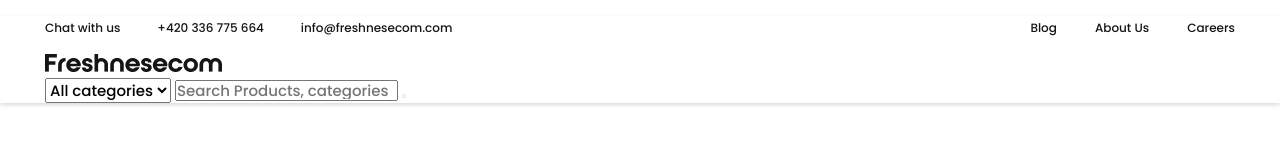
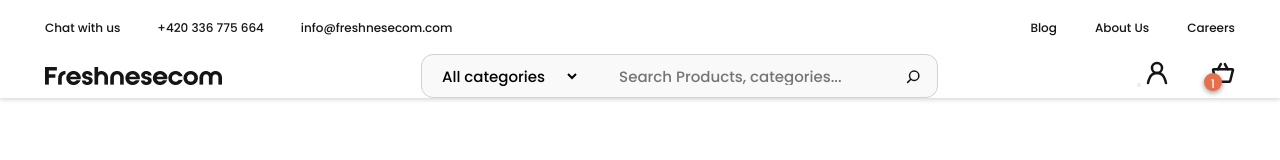
Before and after one commit to bakhodirsuyarov/selfstudy, a plain HTML site: page index.html in a window 1280 px wide. Drawn offline with Linux system fonts and the light colour scheme.

Commit message:
add header-between section

```diff
--- a/index.html
+++ b/index.html
@@ -5,7 +5,7 @@
   <meta http-equiv="X-UA-Compatible" content="IE=edge">
   <meta name="viewport" content="width=device-width, initial-scale=1.0">
   <link rel="stylesheet" href="./css/main.min.css">
-  <title>Document</title>
+  <title>eCommerce</title>
 </head>
 <body>
   <header class="site-header">
@@ -35,7 +35,7 @@
         <a class="header-between__link" href="index.html">
           <img class="header-between__img" src="./img/Freshnesecom.png" alt="logo" width="177px" height="50px">
         </a>
-        <form class="header-between__img" action="https://echo.htmlacademy.ru" method="POST">
+        <form class="header-between__form" action="https://echo.htmlacademy.ru" method="POST">
           <select class="header-between__select" name="select" id="select">
             <option value="" disabled selected>All categories</option>
             <option value="bakery">Bakery</option>
@@ -44,9 +44,27 @@
             <option value="drinks">Drinks</option>
             <option value="kitchen">Kitchen</option>
           </select>
-          <input class="header-between__input" type="text" name="serach products" id="search" placeholder="Search Products, categories">
-          <button class="site-header__button" type="submit"></button>
+          <input class="header-between__input" type="text" name="serach products" id="search" placeholder="Search Products, categories...">
+          <button class="header-between__button" type="submit"></button>
         </form>
+        <div class="header-between__link-wrap">
+          <button class="header-between__contact"></button>
+          <a class="header-between__contact-link" href="#">
+            <svg width="24" height="24" viewBox="0 0 24 24" fill="none" xmlns="http://www.w3.org/2000/svg">
+              <path d="M3 21.9999L3.79 19.1199C6.4 9.6199 17.6 9.6199 20.21 19.1199L21 21.9999" stroke="#151515" stroke-width="2.5" stroke-linecap="round" stroke-linejoin="round"/>
+              <path d="M12 11.98C14.7614 11.98 17 9.74141 17 6.97998C17 4.21856 14.7614 1.97998 12 1.97998C9.23858 1.97998 7 4.21856 7 6.97998C7 9.74141 9.23858 11.98 12 11.98Z" stroke="#151515" stroke-width="2.5" stroke-linecap="round" stroke-linejoin="bevel"/>
+            </svg>
+          </a>
+
+          <a class="header-between__basket-link" href="#">
+            <svg width="24" height="24" viewBox="0 0 24 24" fill="none" xmlns="http://www.w3.org/2000/svg">
+              <path d="M17.8896 20.8499H6.10955C5.79187 20.8501 5.48326 20.7439 5.23309 20.5481C4.98291 20.3523 4.80562 20.0783 4.72955 19.7699L2.07955 9.15986C2.05369 9.05657 2.05174 8.94874 2.07383 8.84458C2.09593 8.74042 2.1415 8.64267 2.20707 8.55878C2.27264 8.47489 2.35649 8.40706 2.45223 8.36046C2.54797 8.31386 2.65307 8.28971 2.75955 8.28986H21.2396C21.346 8.28971 21.4511 8.31386 21.5469 8.36046C21.6426 8.40706 21.7265 8.47489 21.792 8.55878C21.8576 8.64267 21.9032 8.74042 21.9253 8.84458C21.9474 8.94874 21.9454 9.05657 21.9196 9.15986L19.2696 19.7699C19.1935 20.0783 19.0162 20.3523 18.766 20.5481C18.5158 20.7439 18.2072 20.8501 17.8896 20.8499V20.8499Z" stroke="#151515" stroke-width="2.5" stroke-linecap="round" stroke-linejoin="round"/>
+              <path d="M9.79941 3.14993L6.89941 8.28993" stroke="#151515" stroke-width="2.5" stroke-linecap="round" stroke-linejoin="round"/>
+              <path d="M13.8799 3.14993L16.7899 8.28993" stroke="#151515" stroke-width="2.5" stroke-linecap="round" stroke-linejoin="round"/>
+            </svg>
+            <span class="header-between__basket-counter">1</span>
+          </a>
+        </div>
       </div>
     </div>
   </header>
--- a/scss/blocks/_blocks.scss
+++ b/scss/blocks/_blocks.scss
@@ -1,3 +1,5 @@
 @import "visually-hidden";
 @import "container";
 @import "site-header__top";
+@import "site-header__between";
+@import "header-between";
--- /dev/null
+++ b/scss/blocks/_header-between.scss
@@ -0,0 +1,74 @@
+/* HEADER-BETWEEN */
+.header-between__link{
+  display: inline-block;
+  flex-shrink: 0;
+}
+
+.header-between__img{
+  display: block;
+}
+
+.header-between__form{
+  display: flex;
+  background: #F9F9F9;
+  border: 1px solid #D1D1D1;
+  box-sizing: border-box;
+  border-radius: 12px;
+  padding: 10px 16px 9px 16px;
+  align-items: center;
+}
+
+.header-between__select{
+  border: none;
+  background-color: transparent;
+  margin-right: 24px;
+  padding-right: 18px;
+}
+
+.header-between__input{
+  width: 262px;
+  border: none;
+  background-color: transparent;
+  margin-left: 15px;
+  margin-right: 24px;
+}
+
+.header-between__button{
+  width: 16px;
+  height: 16px;
+  background-image: url(../../img/ic-actions-search.svg);
+  background-repeat: no-repeat;
+  background-position: center center;
+  border: none;
+  background-color: transparent;
+  padding-top: 13px;
+  padding-right: 16px;
+}
+
+.header-between__contact-link{
+  display: inline-block;
+  margin-right: 38px;
+}
+
+.header-between__basket-link{
+  display: inline-block;
+  position: relative;
+  z-index: 1;
+}
+
+.header-between__basket-counter{
+  position: absolute;
+  top: 40%;
+  left: -30%;
+  min-width: 18px;
+  height: 18px;
+  display: flex;
+  justify-content: center;
+  padding-left: 5px;
+  padding-right: 5px;
+  font-size: 12px;
+  color: #fff;
+  border-radius: 12px;
+  background-color: #E5704B;
+  box-shadow: 0 2px 5px 0 rgba(80, 77, 77, 0.575);
+}
--- /dev/null
+++ b/scss/blocks/_site-header__between.scss
@@ -0,0 +1,6 @@
+/* SITE-HEADER__BETWEEN */
+.site-header__between{
+  display: flex;
+  justify-content: space-between;
+  align-items: center;
+}
--- a/scss/blocks/_site-header__top.scss
+++ b/scss/blocks/_site-header__top.scss
@@ -4,7 +4,7 @@
   justify-content: space-between;
   align-items: center;
   margin-bottom: 16px;
-  margin-top: 16px;
+  padding-top: 16px;
   border-bottom: 1px;
 }
 
@@ -20,7 +20,8 @@
   color: #151515;
 
   &:hover{
-    text-decoration: underline;
+    color: #6A983C;
+    transition: 0.5s;
   }
 
 }
@@ -43,4 +44,9 @@
   font-size: 12px;
   line-height: 16px;
   color: #151515;
+
+  &:hover{
+    color: #6A983C;
+    transition: 0.5s;
+  }
 }
```
Also changed, not shown: css/header-between.css (added), css/header-between.min.css (added), css/main.css, css/main.min.css, img/ic-actions-search.svg (added), 4 other files.
